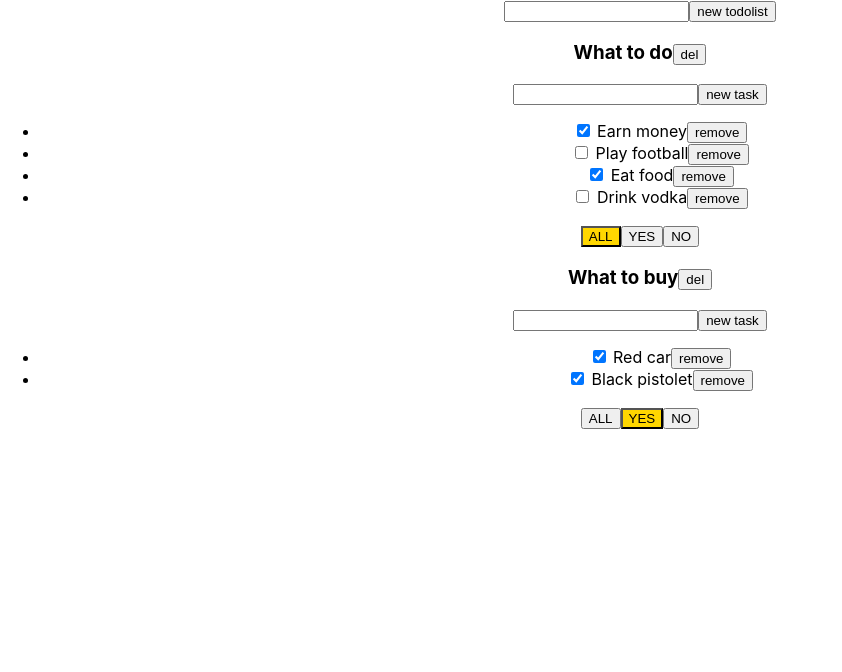
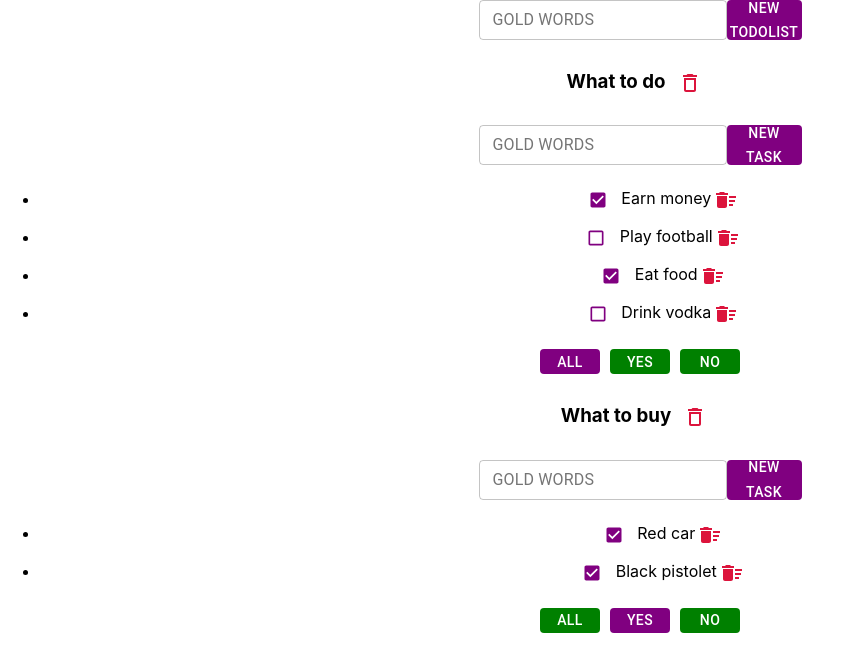
Before and after one commit to pavelminsk1979/repeatTodolist2, a React (Create React App) app: page / in a window 1280 px wide. Shown: the top 672 px of the page, without its empty margins (0-842 px from the left). Built offline with nearby package versions, Linux system fonts and the light colour scheme.

Commit message:
Lesson7 material UI

```diff
--- a/src/TemplateCreatingTaskTudulist.tsx
+++ b/src/TemplateCreatingTaskTudulist.tsx
@@ -1,5 +1,7 @@
 import st from "./Todolist.module.css";
 import React, {ChangeEvent, KeyboardEvent, useState} from "react";
+import {Button, IconButton, TextField} from "@material-ui/core";
+import DeleteSweepIcon from "@material-ui/icons/DeleteSweep";
 
 
 type TemplateCreatingTaskTudulistType={
@@ -32,15 +34,30 @@ export const TemplateCreatingTaskTudulist = (props:TemplateCreatingTaskTudulistT
 
   return(
       <div>
-        <input
-            className={inputRed?st.redInput:''}
-            onKeyPress={EnterForAddedTask}
-            value={text}
-            onChange={inputStateForText}
-        />
-        <button onClick={addedTaskHandler}>
+          <TextField
+              className={inputRed?st.redInput:''}
+              onKeyPress={EnterForAddedTask}
+              value={text}
+              onChange={inputStateForText}
+              size={'small'}
+              id="outlined-basic"
+              label="GOLD WORDS"
+              variant="outlined"
+          />
+
+        <Button
+            style={{
+                maxWidth: '75px',
+                maxHeight: '40px',
+                minWidth: '75px',
+                minHeight: '40px',
+                backgroundColor:'purple',
+                color: "white",
+
+            }}
+            onClick={addedTaskHandler}>
             {props.name}
-        </button>
+        </Button>
         {inputRed&&<div className={st.redAllert}>{inputRed}</div>}
       </div>
   )
--- a/src/TemplateEditTitle.tsx
+++ b/src/TemplateEditTitle.tsx
@@ -1,4 +1,5 @@
 import {ChangeEvent, useState} from "react";
+import {TextField} from "@material-ui/core";
 
 type TemplateEditTitleType = {
     title:string
@@ -24,11 +25,15 @@ export const TemplateEditTitle = (props: TemplateEditTitleType) => {
 
     return (
         toggleForEdit
-            ? <input
-            onBlur={editTitleHandler}
-            autoFocus
-            onChange={setEditTitleHandler}
-                value={editTitle}/>
+            ?  <TextField
+            size={"small"}
+                onBlur={editTitleHandler}
+                autoFocus
+                onChange={setEditTitleHandler}
+                value={editTitle}
+                id="standard-basic"
+                label="do edit" />
+
             :<span onDoubleClick={onDoubleClickHandler}> {props.title}</span>
     )
 }
--- a/src/Todolist.tsx
+++ b/src/Todolist.tsx
@@ -1,8 +1,10 @@
 import React from 'react';
 import {FilterType, TaskType} from "./App";
-import st from './Todolist.module.css';
+import DeleteSweepIcon from '@material-ui/icons/DeleteSweep';
 import {TemplateCreatingTaskTudulist} from "./TemplateCreatingTaskTudulist";
 import {TemplateEditTitle} from "./TemplateEditTitle";
+import {Button, Checkbox, IconButton} from "@material-ui/core";
+import {DeleteOutline} from "@material-ui/icons";
 
 type TodolistType = {
     header: string
@@ -15,7 +17,7 @@ type TodolistType = {
     todolistId: string
     removeTodolist: (idTodol: string) => void
     editTodolistTitle: (idTodol: string, editTitle: string) => void
-    editTaskTitle: (idTodol: string,idTask: string,editTitle: string) => void
+    editTaskTitle: (idTodol: string, idTask: string, editTitle: string) => void
 }
 
 export function Todolist(props: TodolistType) {
@@ -45,7 +47,7 @@ export function Todolist(props: TodolistType) {
     }
 
     const editTaskTitleHandler = (idTask: string, editTitle: string) => {
-      props.editTaskTitle(props.todolistId,idTask,editTitle)
+        props.editTaskTitle(props.todolistId, idTask, editTitle)
     }
 
 
@@ -57,8 +59,13 @@ export function Todolist(props: TodolistType) {
                         callback={editTodolistTitleHandler}
                         title={props.header}
                     />
-
-                    <button onClick={removeTodolistHandler}>del</button>
+                    <IconButton
+                        style={{
+                            color: "crimson",
+                        }}
+                        onClick={removeTodolistHandler}>
+                        <DeleteOutline/>
+                    </IconButton>
                 </h3>
 
                 <TemplateCreatingTaskTudulist
@@ -70,37 +77,79 @@ export function Todolist(props: TodolistType) {
                         props.tasks.map(tsk => {
                             return (
                                 <li key={tsk.id}>
-                                    <input
+                                    <Checkbox
+                                        style={{
+                                            color: "purple",
+                                        }}
+                                        size={"small"}
                                         onChange={(event) =>
                                             changeCheckboxHandler(tsk.id,
                                                 event.currentTarget.checked)}
-                                        type="checkbox"
                                         checked={tsk.isDone}
+                                        defaultChecked
+                                        color="primary"
+                                        inputProps={{ 'aria-label': 'secondary checkbox' }}
                                     />
                                     <TemplateEditTitle
                                         title={tsk.title}
                                         callback={
                                             (editTitle: string) => editTaskTitleHandler(
                                                 tsk.id, editTitle)}/>
-                                    <button onClick={() => removeHundler(tsk.id)}>remove</button>
+                                    <IconButton
+                                        style={{
+                                            color: "crimson",
+                                        }}
+                                        size="small"
+                                        onClick={() => removeHundler(tsk.id)}>
+                                        <DeleteSweepIcon/>
+                                    </IconButton>
                                 </li>
                             )
                         })
                     }
                 </ul>
                 <div>
-                    <button className={props.filterValue === 'all' ? st.buttonFilter : ''}
+
+
+                    <Button
+                        style={{
+                            maxWidth: '60px',
+                            maxHeight: '25px',
+                            minWidth: '60px',
+                            minHeight: '25px',
+                            backgroundColor: props.filterValue === 'all' ? 'purple' : 'green',
+                            color: "white",
+
+                        }}
                         onClick={() => filterTasksHandler(
                             props.todolistId, 'all')}>ALL
-                    </button>
-                    <button className={props.filterValue === 'yes' ? st.buttonFilter : ''}
+                    </Button>
+                    <Button
+                        style={{
+                            maxWidth: '60px',
+                            maxHeight: '25px',
+                            minWidth: '60px',
+                            minHeight: '25px',
+                            backgroundColor: props.filterValue === 'yes' ? 'purple' : 'green',
+                            color: "white",
+                            marginLeft: '10px'
+                        }}
                         onClick={() => filterTasksHandler(
                             props.todolistId, 'yes')}>YES
-                    </button>
-                    <button className={props.filterValue === 'no' ? st.buttonFilter : ''}
+                    </Button>
+                    <Button
+                        style={{
+                            maxWidth: '60px',
+                            maxHeight: '25px',
+                            minWidth: '60px',
+                            minHeight: '25px',
+                            backgroundColor: props.filterValue === 'no' ? 'purple' : 'green',
+                            color: "white",
+                            marginLeft: '10px'
+                        }}
                         onClick={() => filterTasksHandler(
                             props.todolistId, 'no')}>NO
-                    </button>
+                    </Button>
                 </div>
             </div>
         </div>
```
Lines whose indentation alone changed are shown as unchanged.
